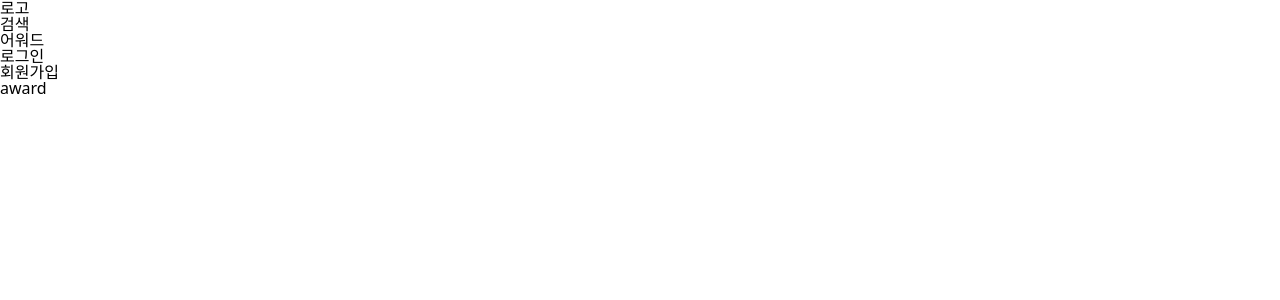
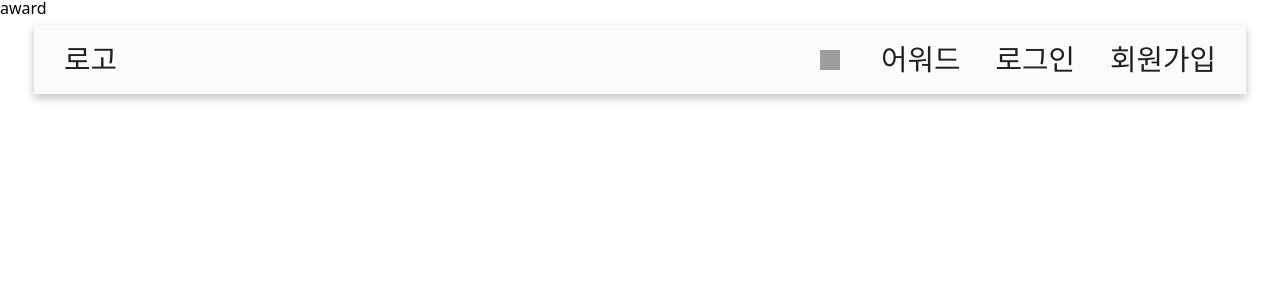
Before and after one commit to 301-Company/howaboutheeee, a Next.js app: page /award in a window 1280 px wide. Shown: the top 300 px of the page. Built offline with nearby package versions, Linux system fonts and the light colour scheme; grey boxes are pictures that could not be loaded.

Commit message:
nav컴포넌트 클래스 명 추가 및 스타일링 작업

```diff
--- a/src/app/components/nav.tsx
+++ b/src/app/components/nav.tsx
@@ -1,4 +1,7 @@
+import Image from "next/image";
 import Link from "next/link";
+import styles from "../styles/nav.module.css";
+import searchIcon from "../../../public/icon_search.svg";
 
 const links = [
   { name: "어워드", href: "/award" },
@@ -8,14 +11,16 @@ const links = [
 
 export default function Nav() {
   return (
-    <header>
+    <header className={styles.header}>
       <h1>
         <Link href="/">로고</Link>
       </h1>
-      <nav>
+      <nav className={styles.nav}>
         <ul>
           <li>
-            <div>검색</div>
+            <button>
+              <Image src={searchIcon} alt="검색" width={20} height={20} />
+            </button>
           </li>
           {links.map((link) => (
             <li key={link.name}>
--- a/src/app/styles/nav.module.css
+++ b/src/app/styles/nav.module.css
@@ -0,0 +1,28 @@
+.header {
+  background: rgba(250, 250, 250, 0.7);
+  backdrop-filter: blur(10px);
+  box-shadow: 0 4px 9px rgba(0, 0, 0, 0.25);
+  color: #212121;
+  position: fixed;
+  width: 90%;
+  max-width: 1290px;
+  margin: 0 auto;
+  border-radius: 15;
+  top: 25px;
+  left: 50%;
+  transform: translateX(-50%);
+  padding: 20px 30px;
+  display: flex;
+  justify-content: space-between;
+  && h1 {
+    font-size: 1.8rem;
+  }
+}
+.nav {
+  && ul {
+    display: flex;
+    align-items: center;
+    font-size: 1.8rem;
+    gap: 35px;
+  }
+}
```
